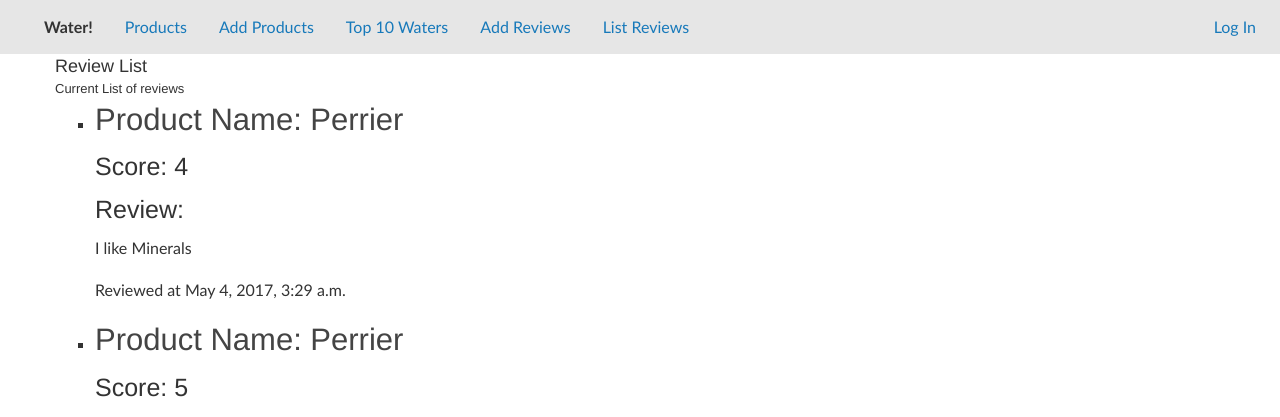
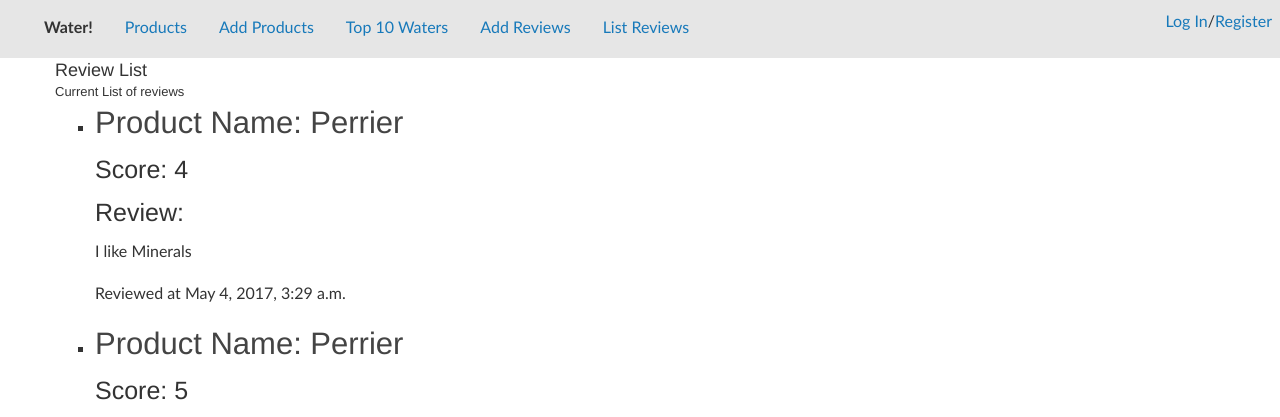
Before and after one commit to TopherK/Water, a Django app: page /displayreviews in a window 1280 px wide. Shown: the top 417 px of the page. Run offline with Django 3.2, Linux system fonts and the light colour scheme; data comes from the database, SQL or seed files in the repository; both versions use the stored data as it was after the commit; some libraries are stand-ins or nearby versions.

Commit message:
added Register link to header

```diff
--- a/Assignment_4/AddWater/templates/base.html
+++ b/Assignment_4/AddWater/templates/base.html
@@ -24,7 +24,7 @@
           <li>Account: <b>{{request.user.username}}<b></li>
           <li><a href="/logout/">Logout</a></li>
           {% else %}
-          <li><a href="/login/">Log In</a></li>
+              <li><p><a href="/login/">Log In</a>/<a href="/register/">Register</a></p></li>
           {% endif %}
         </ul>
       </div>
```
Also changed, not shown: Assignment_4/db.sqlite3.
